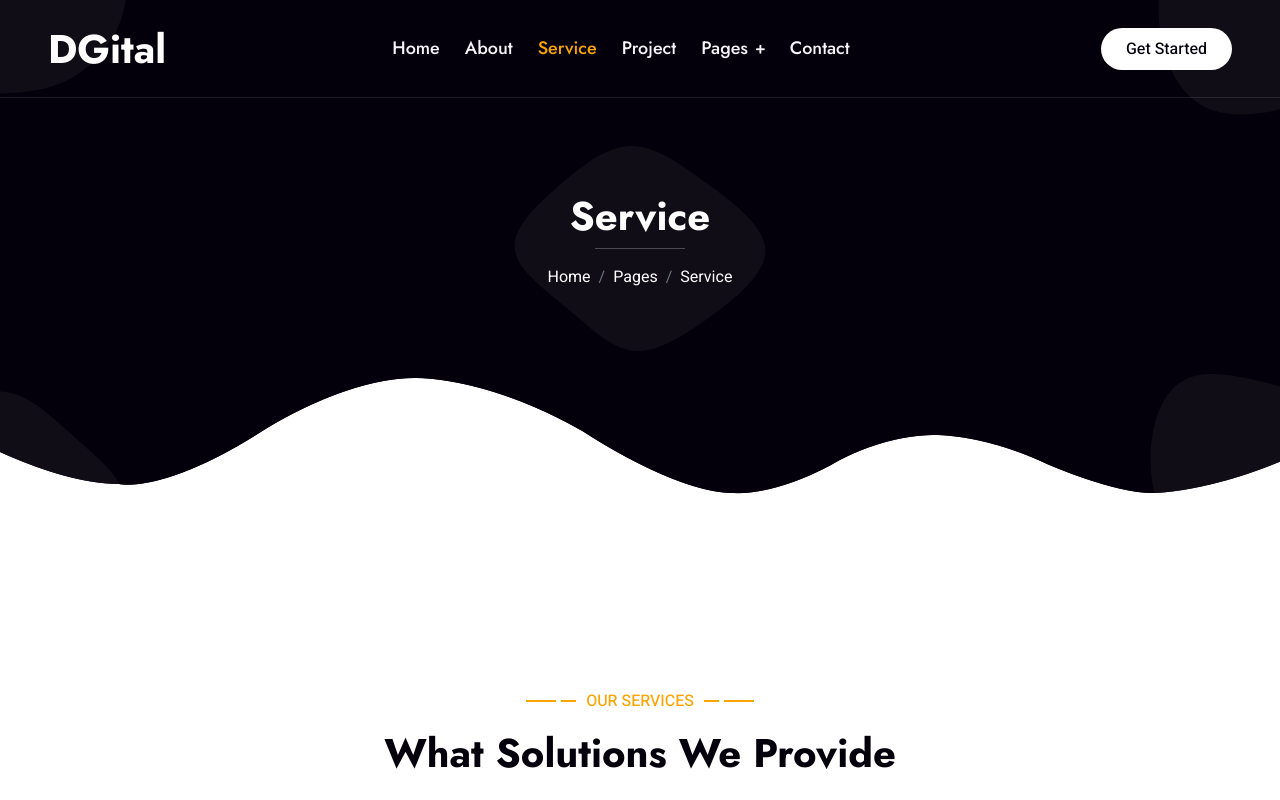
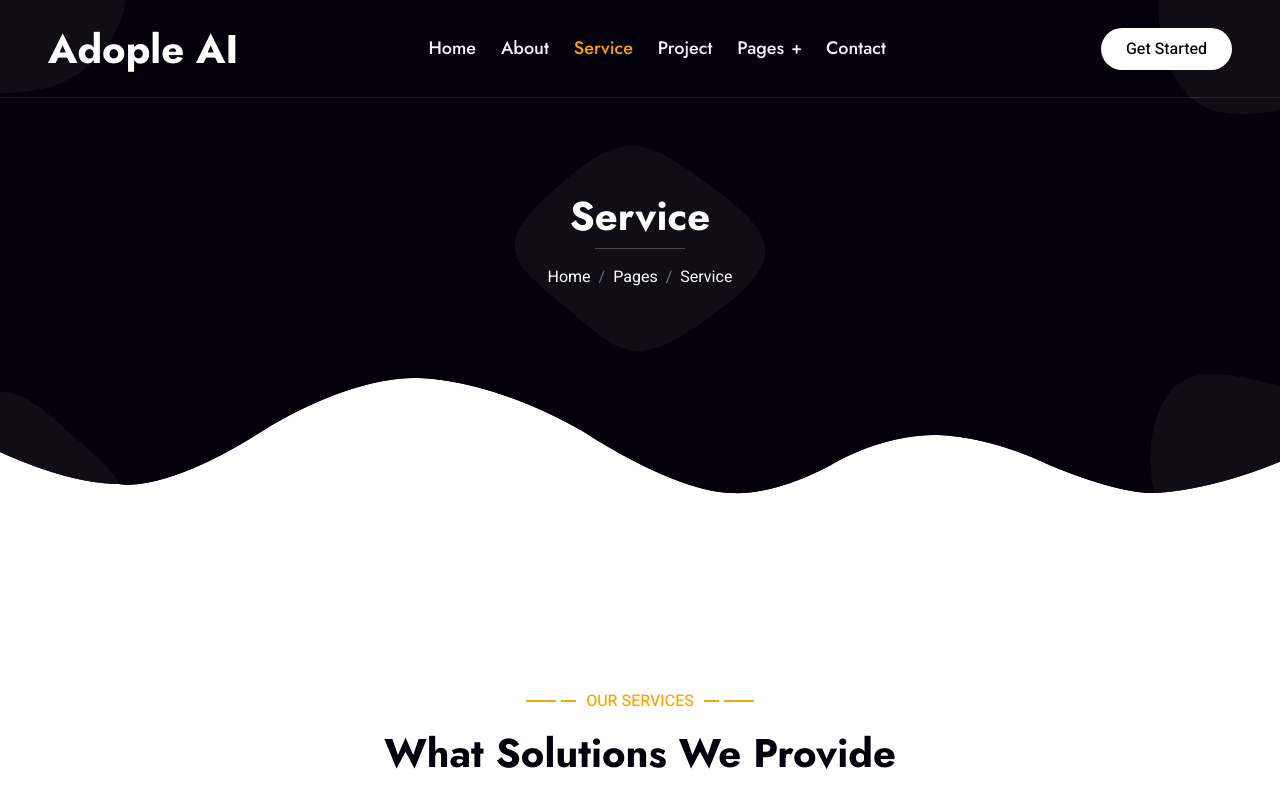
Before and after one commit to LoganathanBCA/Adople-AI_Website, a plain HTML site: page service.html in a window 1280 px wide. Shown: the top 800 px of the page. Drawn offline with nearby package versions, Linux system fonts and the light colour scheme.

Commit message:
Update service.html

```diff
--- a/service.html
+++ b/service.html
@@ -3,7 +3,7 @@
 
 <head>
     <meta charset="utf-8">
-    <title>DGital - Digital Agency HTML Template</title>
+    <title>Adople AI</title>
     <meta content="width=device-width, initial-scale=1.0" name="viewport">
     <meta content="" name="keywords">
     <meta content="" name="description">
@@ -47,7 +47,7 @@
         <div class="container-xxl position-relative p-0">
             <nav class="navbar navbar-expand-lg navbar-light px-4 px-lg-5 py-3 py-lg-0">
                 <a href="" class="navbar-brand p-0">
-                    <h1 class="m-0">DGital</h1>
+                    <h1 class="m-0">Adople AI</h1>
                     <!-- <img src="img/logo.png" alt="Logo"> -->
                 </a>
                 <button class="navbar-toggler" type="button" data-bs-toggle="collapse" data-bs-target="#navbarCollapse">
```
